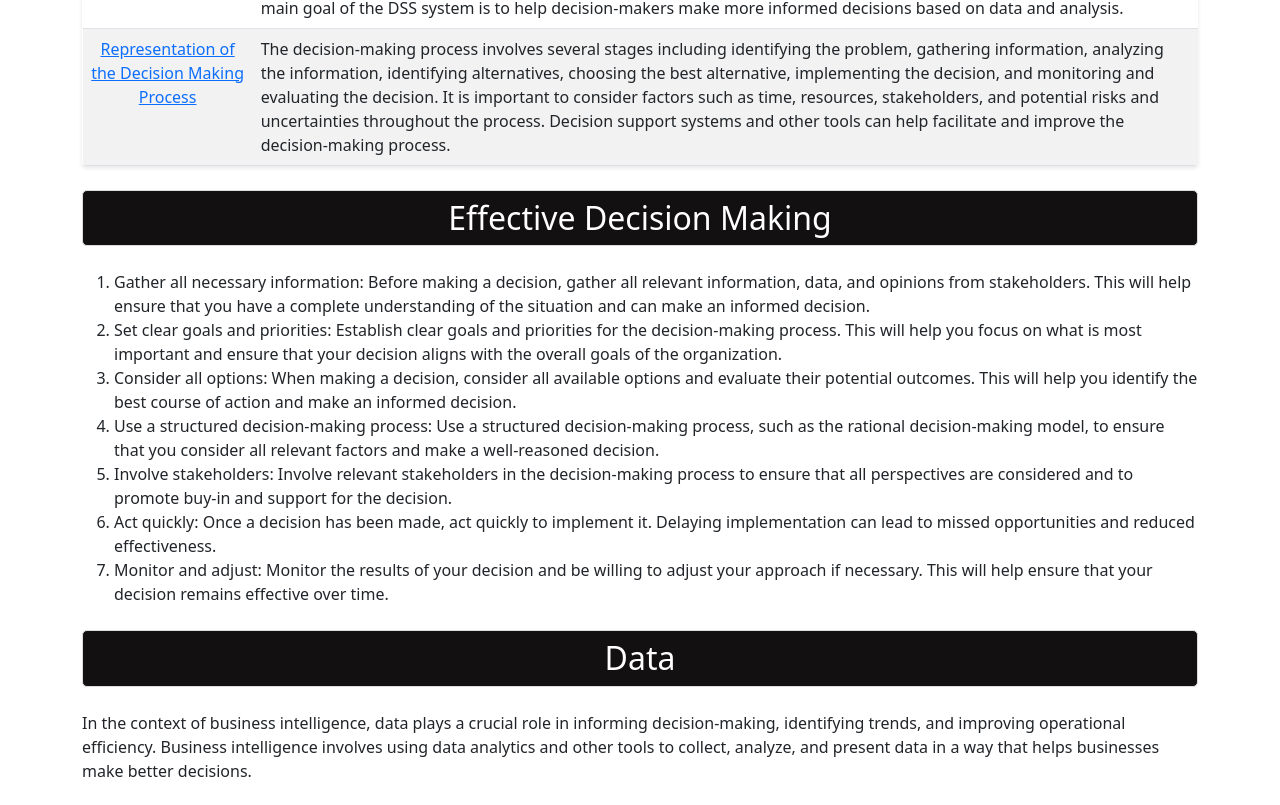
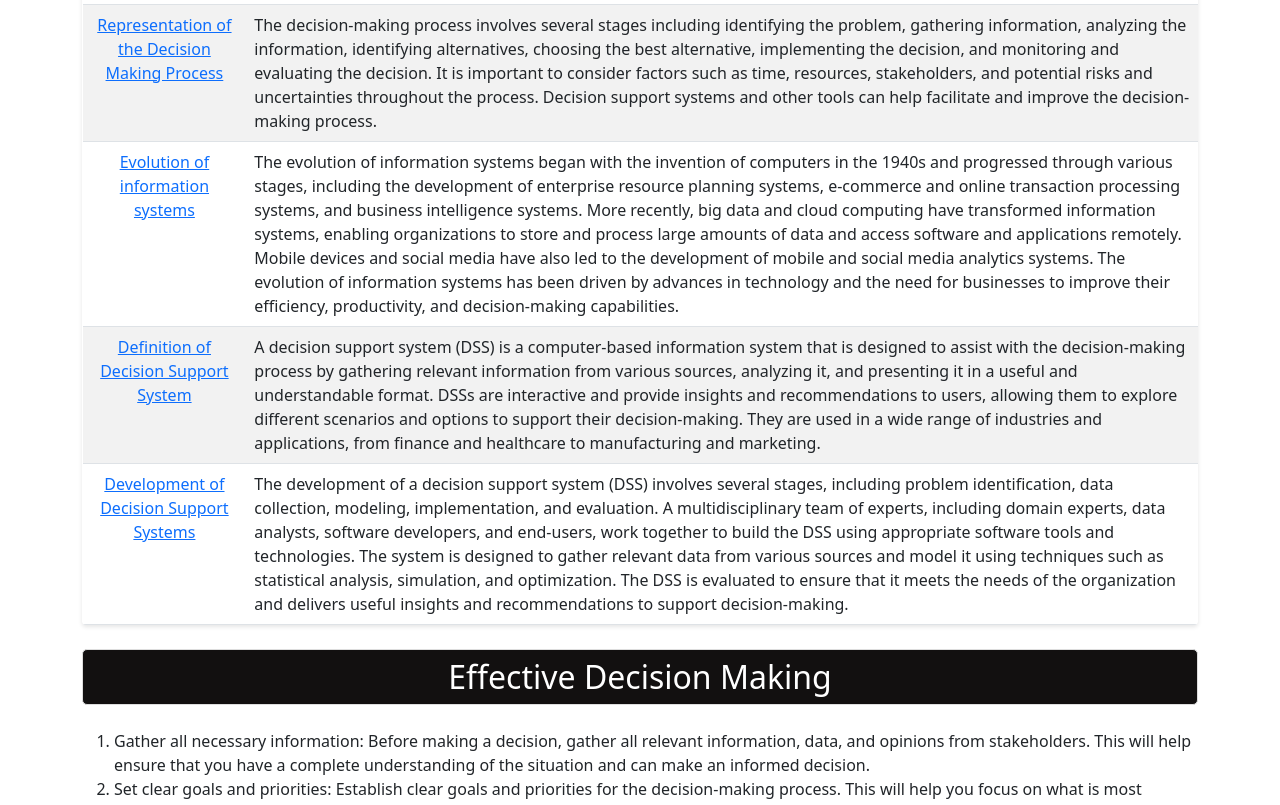
Before and after one commit to Anamaya1729/business-intelligence-notes-app, a React (Create React App) app: page / in a window 1280 px wide. Shown: the part 2786-3591 px from the top of the page. Built offline with nearby package versions, Linux system fonts and the light colour scheme; a small style sheet from the web is missing.

Commit message:
completed dss

```diff
--- a/src/App.js
+++ b/src/App.js
@@ -29,6 +29,9 @@ function App() {
     <Paragraph props={data.system} />
     <Paragraph props={data.dmp} />
     <Image src={decisionProcess} alt="Decision Making Process" caption="Decision Making Process" />
+    <Paragraph props={data.evolution} />
+    <Paragraph props={data.dssDefintion} />
+    <Paragraph props={data.dssDevelopment} />
     </>
   )
 }
--- a/src/data.json
+++ b/src/data.json
@@ -59,6 +59,24 @@
       "title": "Representation of the Decision Making Process",
       "content": "The decision-making process involves several stages including identifying the problem, gathering information, analyzing the information, identifying alternatives, choosing the best alternative, implementing the decision, and monitoring and evaluating the decision. It is important to consider factors such as time, resources, stakeholders, and potential risks and uncertainties throughout the process. Decision support systems and other tools can help facilitate and improve the decision-making process.",
       "link": "dmp"
+    },
+    {
+      "id" : 11,
+      "title" : "Evolution of information systems",
+      "content": "The evolution of information systems began with the invention of computers in the 1940s and progressed through various stages, including the development of enterprise resource planning systems, e-commerce and online transaction processing systems, and business intelligence systems. More recently, big data and cloud computing have transformed information systems, enabling organizations to store and process large amounts of data and access software and applications remotely. Mobile devices and social media have also led to the development of mobile and social media analytics systems. The evolution of information systems has been driven by advances in technology and the need for businesses to improve their efficiency, productivity, and decision-making capabilities.",
+      "link": "evolution"
+    },
+    {
+      "id": 12,
+      "title" : "Definition of Decision Support System",
+      "content": "A decision support system (DSS) is a computer-based information system that is designed to assist with the decision-making process by gathering relevant information from various sources, analyzing it, and presenting it in a useful and understandable format. DSSs are interactive and provide insights and recommendations to users, allowing them to explore different scenarios and options to support their decision-making. They are used in a wide range of industries and applications, from finance and healthcare to manufacturing and marketing.",
+      "link": "dss-definition"
+    },
+    {
+      "id": 13,
+      "title": "Development of Decision Support Systems",
+      "content": "The development of a decision support system (DSS) involves several stages, including problem identification, data collection, modeling, implementation, and evaluation. A multidisciplinary team of experts, including domain experts, data analysts, software developers, and end-users, work together to build the DSS using appropriate software tools and technologies. The system is designed to gather relevant data from various sources and model it using techniques such as statistical analysis, simulation, and optimization. The DSS is evaluated to ensure that it meets the needs of the organization and delivers useful insights and recommendations to support decision-making.",
+      "link": "dss-development"
     }
   ],
   "importantQuestion" : [
@@ -280,6 +298,24 @@
                 "7. Monitoring and evaluation: This involves assessing the effectiveness of the decision and making adjustments as necessary.",
                 "Throughout the decision-making process, it is important to consider various factors such as time, resources, stakeholders, and potential risks and uncertainties. The use of decision support systems and other tools can help facilitate and improve the decision-making process."],
       "link": "dmp"
+  },
+  "evolution" : {
+      "title": "Evolution of Information Systems",
+      "data" : ["The evolution of information systems can be traced back to the 1940s when the first computers were invented. In the 1950s and 1960s, businesses began to use computers for basic tasks such as accounting and record-keeping. In the 1970s and 1980s, enterprise resource planning (ERP) systems were developed to integrate and streamline business processes.",
+                "In the 1990s, the internet revolutionized information systems, leading to the development of e-commerce and online transaction processing (OLTP) systems. The early 2000s saw the rise of business intelligence (BI) systems that use data analytics to support decision-making processes.",
+                "More recently, the emergence of big data and cloud computing has transformed information systems, enabling organizations to store and process vast amounts of data and access software and applications remotely through the internet. Additionally, the proliferation of mobile devices and social media has led to the development of mobile and social media analytics systems.",
+                "Overall, the evolution of information systems has been driven by advances in technology and the need for businesses to improve their efficiency, productivity, and decision-making capabilities."],
+      "link": "evolution"
+  },
+  "dssDefintion": {
+      "title": "Definition of Decision Support System",
+      "data" : ["A decision support system (DSS) is a computer-based information system that helps users make decisions by providing access to data and analytical tools. It is designed to assist with the decision-making process by gathering relevant information from various sources, analyzing it, and presenting it in a useful and understandable format. DSSs are used in a wide range of industries and applications, from finance and healthcare to manufacturing and marketing. They are typically interactive and allow users to explore different scenarios and options, providing them with insights and recommendations to support their decision-making."],
+      "link": "dss-definition"
+  },
+  "dssDevelopment" : {
+      "title": "Development of Decision Support Systems",
+      "data" : ["The development of a decision support system (DSS) involves several stages, including problem identification, data collection, modeling, implementation, and evaluation. In the problem identification stage, the issue or decision to be made is defined and the requirements of the DSS are determined. The data collection stage involves gathering relevant data from various sources, such as databases, spreadsheets, and surveys. In the modeling stage, the data is analyzed and modeled using techniques such as statistical analysis, simulation, and optimization. The implementation stage involves building the DSS using appropriate software tools and technologies. Finally, in the evaluation stage, the performance of the DSS is measured and feedback is gathered to improve the system. The development of a DSS requires a multidisciplinary team of experts, including domain experts, data analysts, software developers, and end-users, to ensure that the system meets the needs of the organization and delivers useful insights and recommendations to support decision-making."],
+      "link": "dss-development"
   }
 
 }
```
